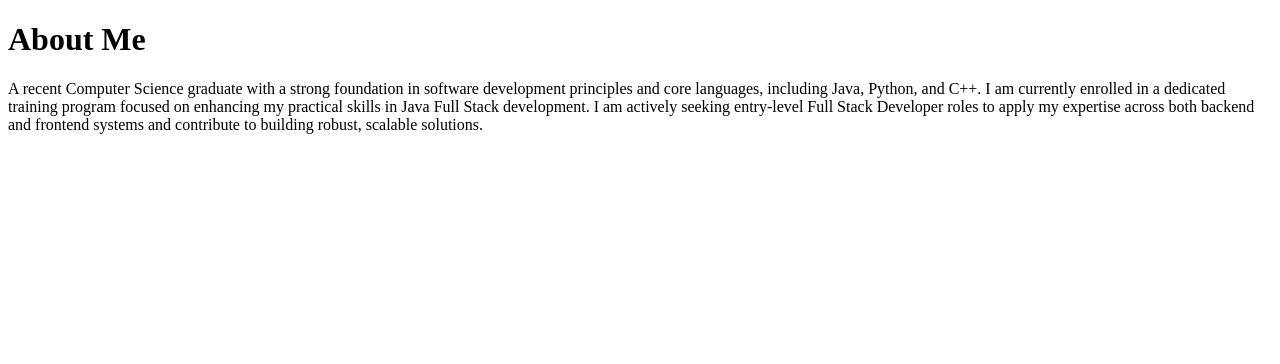
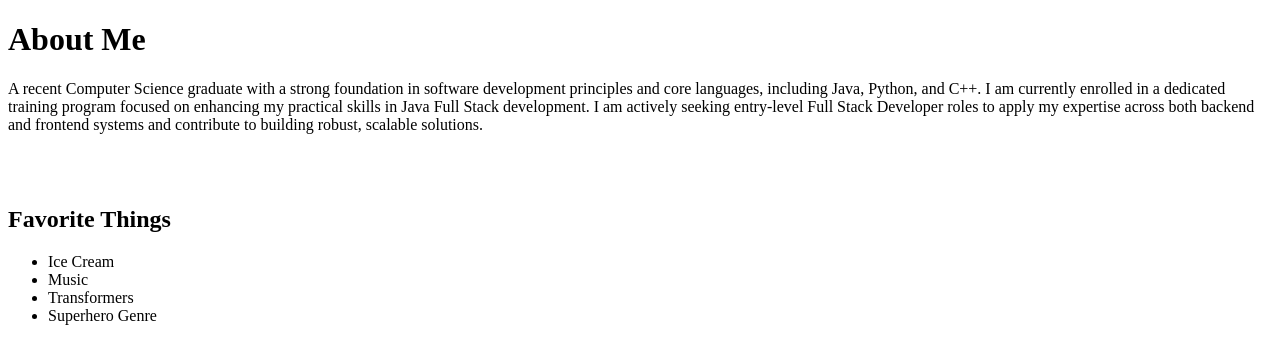
Before and after one commit to 251027-Java/WebDevChallenges-GundavelliH, a plain HTML site: page WebDevChallenges/Challenge_3/index.html in a window 1280 px wide. Drawn offline with Linux system fonts and the light colour scheme; files that its build step writes are made by us from their sources.

Commit message:
part 2 completed

```diff
--- a/WebDevChallenges/Challenge_3/index.html
+++ b/WebDevChallenges/Challenge_3/index.html
@@ -17,6 +17,15 @@
             I am actively seeking entry-level Full Stack Developer roles to apply my expertise across both backend and frontend systems and contribute to building robust, scalable solutions.
         </p>
 
+        <br><br>
+
+        <h2 class="" id="">Favorite Things</h2>
+        <ul>
+            <li>Ice Cream</li>
+            <li>Music</li>
+            <li>Transformers</li>
+            <li>Superhero Genre</li>
+        </ul>
 
 
 
```
